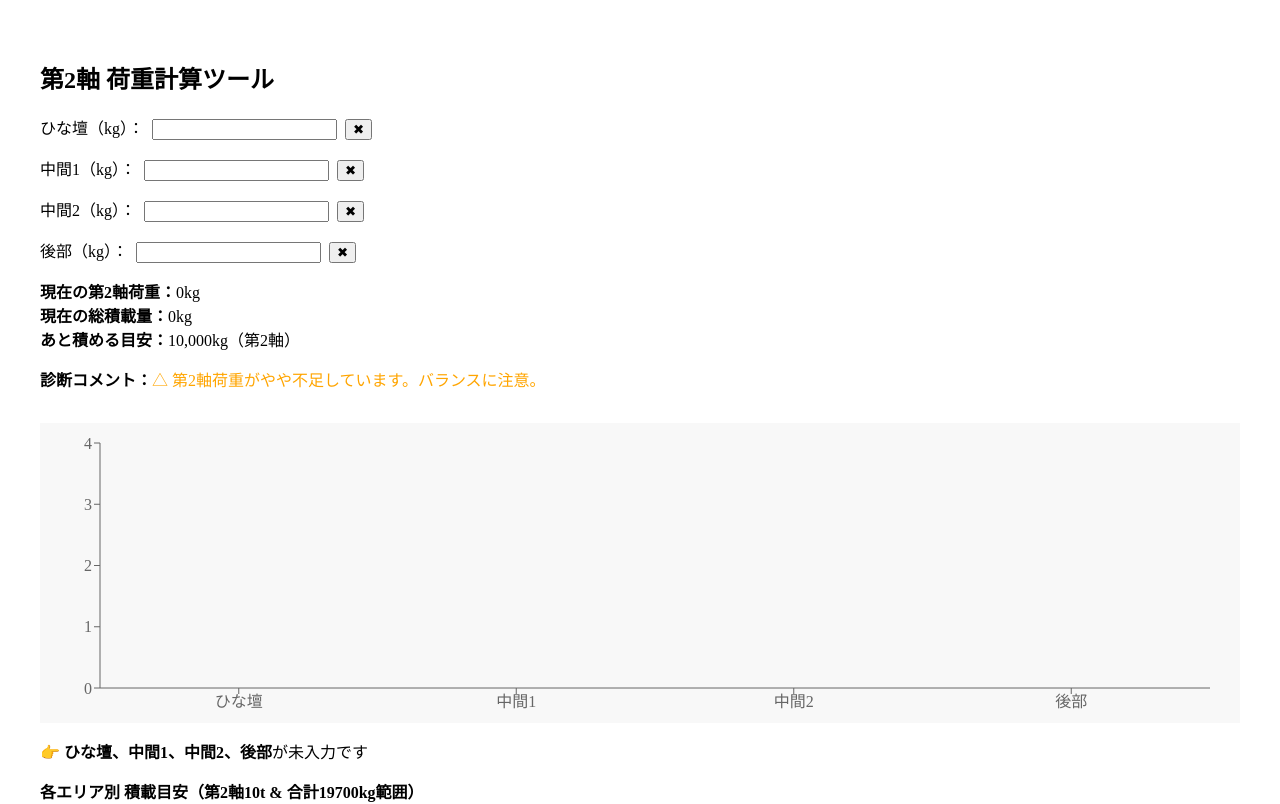
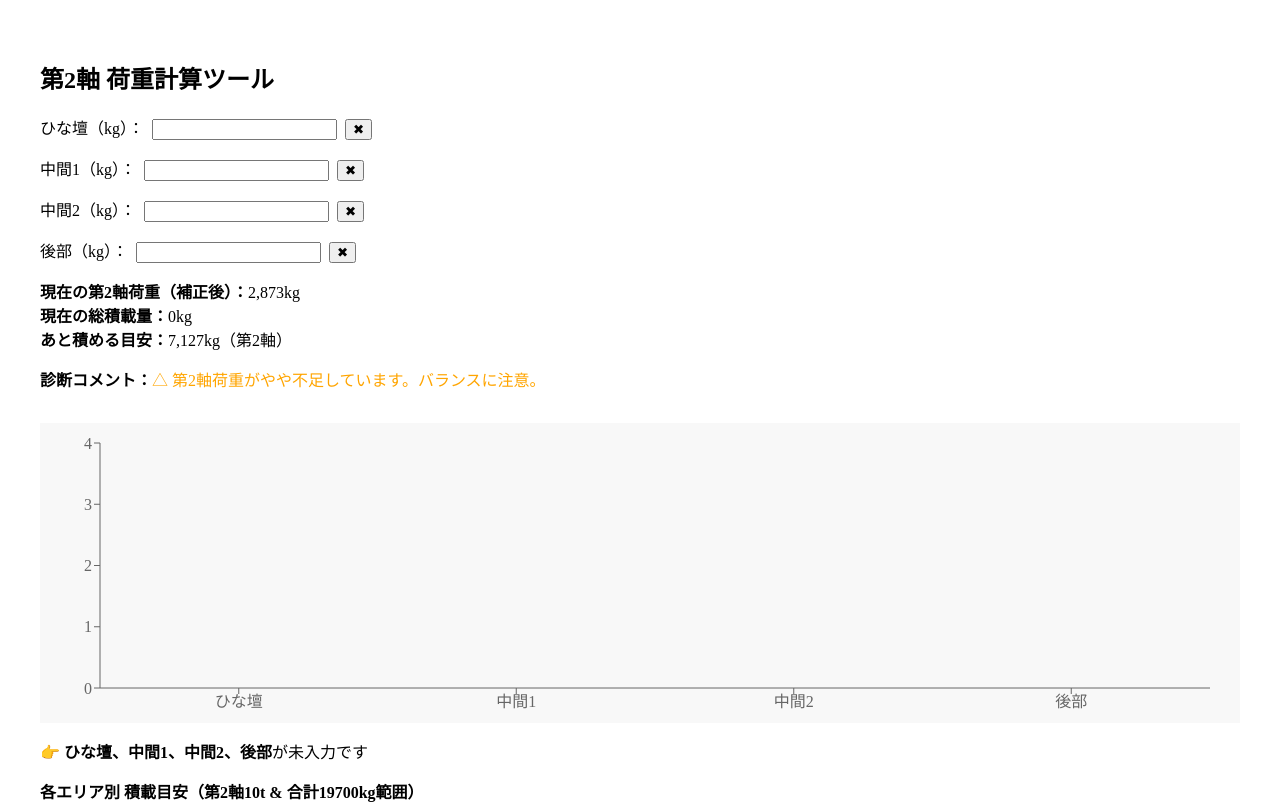
Before and after one commit to Toyotayusou1111/-, a React (Create React App) app: page / in a window 1280 px wide. Shown: the top 804 px of the page. Built offline with nearby package versions, Linux system fonts and the light colour scheme.

Commit message:
Update App.js

```diff
--- a/src/App.js
+++ b/src/App.js
@@ -23,11 +23,14 @@ export default function App() {
     Object.entries(weights).map(([key, val]) => [key, parseFloat(val) || 0])
   );
 
-  const usedLoad =
+  const rawLoad =
     parsedWeights.ひな壇 * influences.ひな壇 +
     parsedWeights.中間1 * influences.中間1 +
     parsedWeights.中間2 * influences.中間2 +
     parsedWeights.後部 * influences.後部;
+
+  // 補正式を適用：実測値 ≒ 0.686 × 推定値 ＋ 2873.33
+  const usedLoad = 0.686 * rawLoad + 2873.33;
 
   const usedTotal =
     parsedWeights.ひな壇 +
@@ -62,9 +65,10 @@ export default function App() {
       frontAxle
     );
 
+    const scaledAxle = 0.686 * rawAxle + 2873.33;
     const scale =
-      rawAxle > MAX_AXLE_LOAD
-        ? (MAX_AXLE_LOAD - frontAxle) / (rawAxle - frontAxle)
+      scaledAxle > MAX_AXLE_LOAD
+        ? (MAX_AXLE_LOAD - (0.686 * frontAxle + 2873.33)) / (scaledAxle - (0.686 * frontAxle + 2873.33))
         : 1;
 
     emptyAreas.forEach((key) => {
@@ -122,7 +126,7 @@ export default function App() {
         </div>
       ))}
       <div>
-        <strong>現在の第2軸荷重：</strong>
+        <strong>現在の第2軸荷重（補正後）：</strong>
         {Math.round(usedLoad).toLocaleString()}kg
       </div>
       <div>
```
